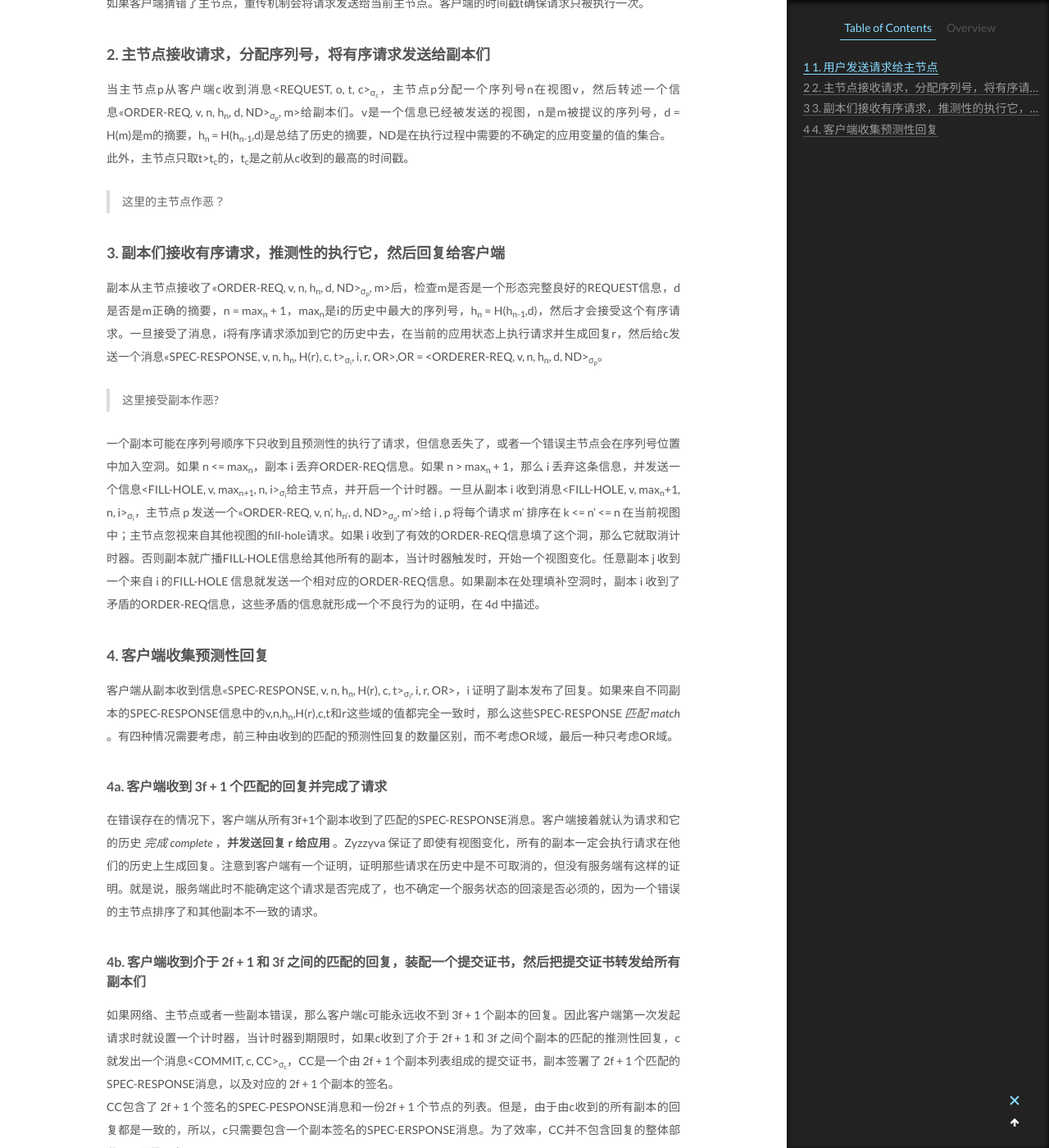
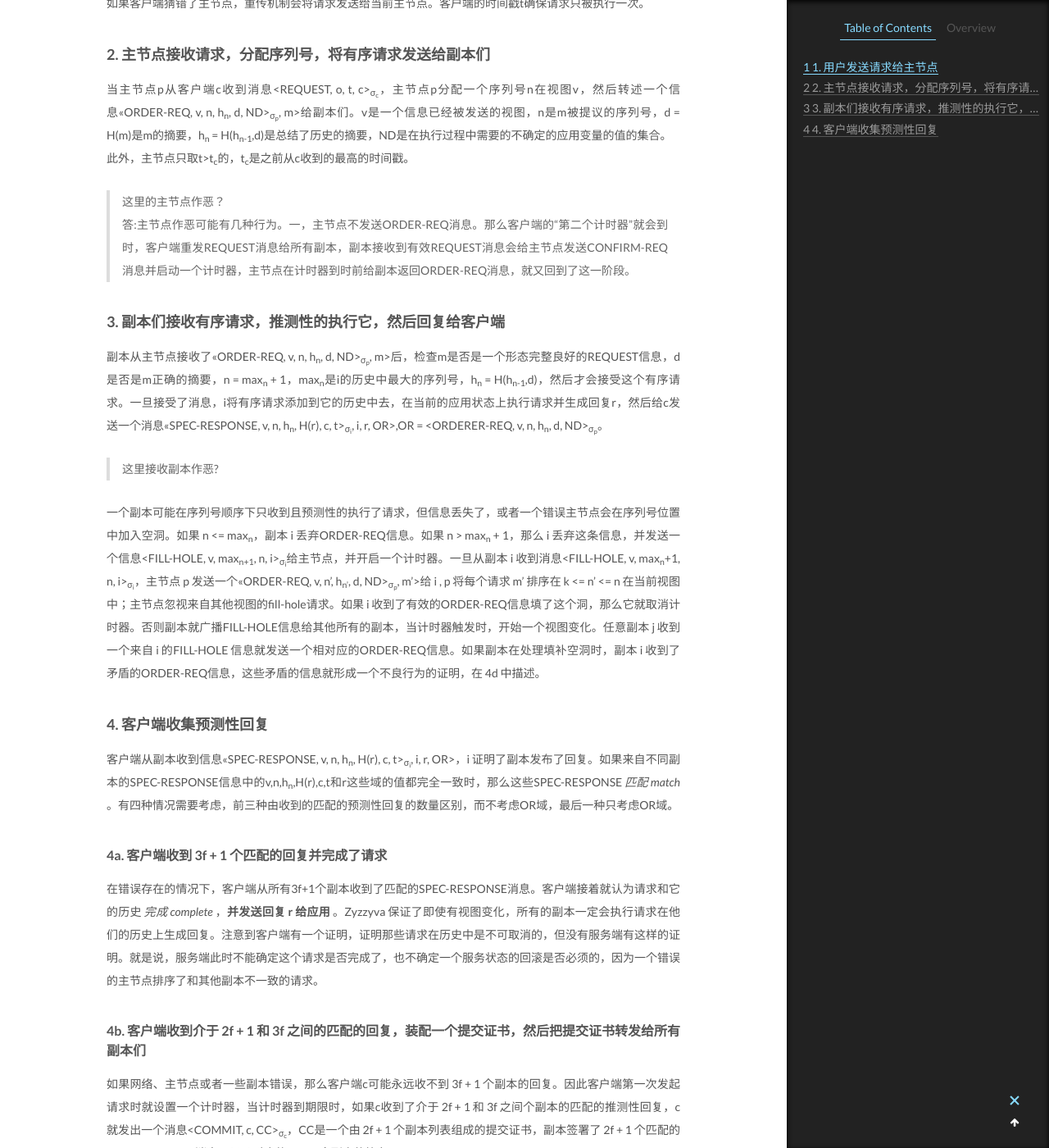
Before and after one commit to chapterzhi/chapterzhi.github.io, a Jekyll site: the page built from _posts/2019-08-01-Zyzzyva算法学习.md, in a window 1280 px wide and 1400 px high, scrolled down 1909 px. Shown: the whole window at 82% size. Built offline with Jekyll 4.4.1, drawn with Linux system fonts in a browser that asks for light colours; some of the changed text lies outside the part shown.

Commit message:
update blog

```diff
--- a/_posts/2019-08-01-Zyzzyva算法学习.md
+++ b/_posts/2019-08-01-Zyzzyva算法学习.md
@@ -53,11 +53,12 @@ __这个提交证书包含了i存储的历史的最大的前缀。__ 被提交
 此外，主节点只取t>t<sub>c</sub>的，t<sub>c</sub>是之前从c收到的最高的时间戳。
 
  > 这里的主节点作恶？
+ 答:主节点作恶可能有几种行为。一，主节点不发送ORDER-REQ消息。那么客户端的“第二个计时器”就会到时，客户端重发REQUEST消息给所有副本，副本接收到有效REQUEST消息会给主节点发送CONFIRM-REQ消息并启动一个计时器，主节点在计时器到时前给副本返回ORDER-REQ消息，就又回到了这一阶段。
 
 ### 3. 副本们接收有序请求，推测性的执行它，然后回复给客户端
 副本从主节点接收了<<ORDER-REQ, v, n, h<sub>n</sub>, d, ND><sub>σ<sub>p</sub></sub>, m>后，检查m是否是一个形态完整良好的REQUEST信息，d是否是m正确的摘要，n = max<sub>n</sub> + 1，max<sub>n</sub>是i的历史中最大的序列号，h<sub>n</sub> = H(h<sub>n-1</sub>,d)，然后才会接受这个有序请求。一旦接受了消息，i将有序请求添加到它的历史中去，在当前的应用状态上执行请求并生成回复r，然后给c发送一个消息<<SPEC-RESPONSE, v, n, h<sub>n</sub>, H(r), c, t><sub>σ<sub>i</sub></sub>, i, r, OR>,OR = <ORDERER-REQ, v, n, h<sub>n</sub>, d, ND><sub>σ<sub>p</sub></sub>。
 
-  > 这里接受副本作恶?
+  > 这里接收副本作恶?
 
 一个副本可能在序列号顺序下只收到且预测性的执行了请求，但信息丢失了，或者一个错误主节点会在序列号位置中加入空洞。如果 n <= max<sub>n</sub>，副本 i 丢弃ORDER-REQ信息。如果 n > max<sub>n</sub> + 1，那么 i 丢弃这条信息，并发送一个信息<FILL-HOLE, v, max<sub>n+1</sub>, n, i><sub>σ<sub>i</sub></sub>给主节点，并开启一个计时器。一旦从副本 i 收到消息<FILL-HOLE, v, max<sub>n</sub>+1, n, i><sub>σ<sub>i</sub></sub>，主节点 p 发送一个<<ORDER-REQ, v, n', h<sub>n'</sub>, d, ND><sub>σ<sub>p</sub></sub>, m'>给 i , p 将每个请求 m' 排序在 k <= n' <= n 在当前视图中；主节点忽视来自其他视图的fill-hole请求。如果 i 收到了有效的ORDER-REQ信息填了这个洞，那么它就取消计时器。否则副本就广播FILL-HOLE信息给其他所有的副本，当计时器触发时，开始一个视图变化。任意副本 j 收到一个来自 i 的FILL-HOLE 信息就发送一个相对应的ORDER-REQ信息。如果副本在处理填补空洞时，副本 i 收到了矛盾的ORDER-REQ信息，这些矛盾的信息就形成一个不良行为的证明，在 4d 中描述。
 ### 4. 客户端收集预测性回复
@@ -74,8 +75,8 @@ CC包含了 2f + 1 个签名的SPEC-PESPONSE消息和一份2f + 1 个节点的
 客户端发送COMMIT消息，直到从 2f + 1 个不同的副本收到LOCAL-COMMIT消息。客户端就认为请求和它的历史 _完成 complete_ 并发送回复 r 给应用。系统保证即使有一个视图改变，所有的副本仍然会执行这个请求在他们的历史中，生成这个回复。
 当客户端第一次发送COMMIT消息给副本时它开始一个计时器。如果在收到 2f + 1 个LOCAL-COMMIT之前计时器到时了，那么客户端就转为接下来4c介绍的协议。
 #### 4c. 客户端收到不到 2f + 1 个匹配的 SPEC-REESPONSE 消息，重发它的请求给所有副本，通过发送请求给主节点，为了确保请求被安排一个序列号并被最终执行
-**客户端.**如果网络的主节点有错误，客户端 c 可能永远不能从 2f + 1 个副本收到匹配的SPEC-RESPONSE消息。客户端就设置第二个计时器并发送一个请求，并且在计时器到时时重发REQUEST消息给所有副本。接着它重置它的计时器并接着收集推测性回复。
-**副本.**当非主节点副本 i 从一个客户端c收到一个消息<REQUEST, o, t, c><sub>σ<sub>c</sub></sub>, i 可能会采取两种行为。如果该请求匹配或者有一个比当前缓存请求更低的客户提供的时间戳同样来自c，i 重发缓存回复给 c 。如果请求有一个更高的时间戳高于当前缓存回复，i 发送一个消息<CONFIRM-REQ, v, m, i><sub>σ<sub>i</sub></sub>给主节点 p 并开始一个计时器, m = <REQUEST, o, t, c><sub>σ<sub>c</sub></sub>。如果副本接受了一个对于这个请求的ORDER-REQ消息在计时器结束之前，他就像上述一样处理ORDER-REQ消息。如果计时器在主节点给请求排序之前触发，副本就开始一个视图变化。
+**客户端.**如果网络的主节点有错误，客户端 c 可能永远不能从 2f + 1 个副本收到匹配的SPEC-RESPONSE消息。客户端在第一次发送请求时会设置第二个计时器，在计时器到时时重发REQUEST消息给所有副本。接着它重置它的计时器们并接着收集推测性回复。
+**副本.**当非主节点副本 i 从一个客户端c收到一个消息<REQUEST, o, t, c><sub>σ<sub>c</sub></sub>, i 可能会采取两种行为。如果该请求匹配或者有一个比当前缓存请求更低的客户提供的时间戳同样来自c，i 重发缓存的回复给 c 。如果请求有一个更高的时间戳高于当前缓存回复，i 发送一个消息<CONFIRM-REQ, v, m, i><sub>σ<sub>i</sub></sub>给主节点 p 并开始一个计时器, m = <REQUEST, o, t, c><sub>σ<sub>c</sub></sub>。如果副本接受了一个对于这个请求的ORDER-REQ消息在计时器结束之前，他就像上述一样处理ORDER-REQ消息。如果计时器在主节点给请求排序之前触发，副本就开始一个视图变化。
 **主节点.**一但从副本 i 接受确认请求消息<CONFIRM-REQ, v, m, i><sub>σ<sub>i</sub></sub>,主节点 p 检查请求中的客户端时间戳。如果请求是新的，p 发送一个新的ORDER-REQ消息，这个消息使用下一个序列号来排序就像在第2步中说的一样；否则，p 发送给 i 缓存的ORDER-REQ消息，这是一个从 c 来的最近的请求。
 如果副本 i 收到一个提交证书或者稳定的检查点关于一个随后的请求，副本就发送一个LOCAL-COMMIT给客户端，即使客户端没有收到一个提交证书对于一个重传的请求。如果副本 i 没有收到主节点的ORDER-REQ消息，副本就发送CONFIRM-REQ消息给所有的其他副本。一旦接受到来自其他副本 j 的CONFIRM-REQ消息，副本 i 发送它收到的主节点的一个ORDER-REQ消息给 j ；如果 i 没有收到来自客户端的请求，i 假装请求是来自客户端本端的。
 #### 4d. 客户端收到一个请求暗示了主节点排序的不一致性，就发送一个不良行为的证明给副本们，这会开始一个视图变化取代主节点
```
